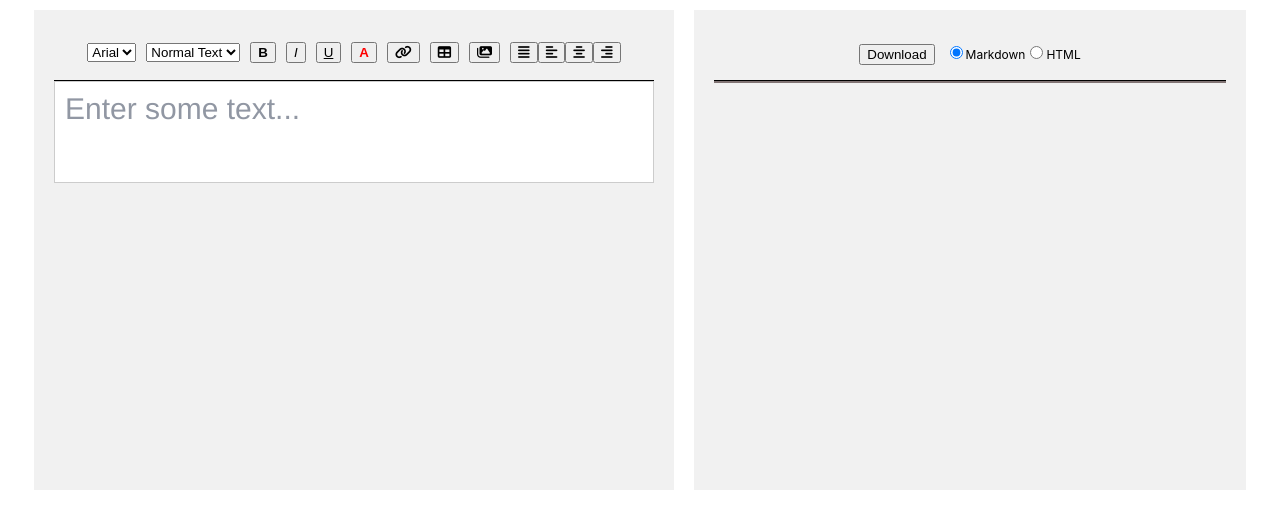
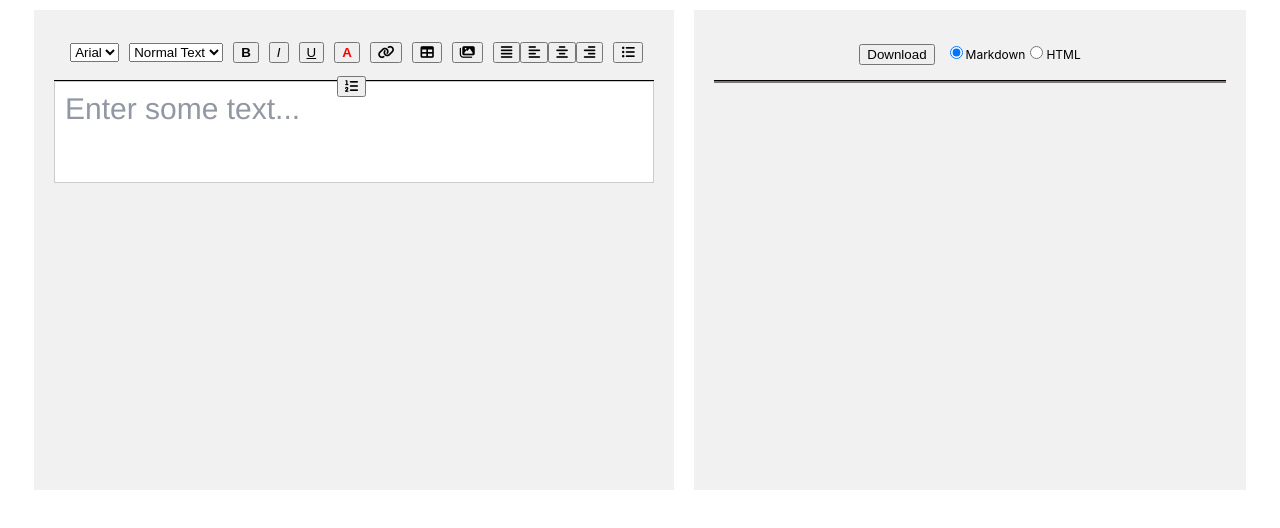
Before and after one commit to chandreshkkhatri/markdown-to-html, a React (Create React App) app: page / in a window 1280 px wide. Shown: the top 528 px of the page. Built offline with nearby package versions, Linux system fonts and the light colour scheme.

Commit message:
feat: implement unordered and ordered list functionality

```diff
--- a/src/RichTextEditor.js
+++ b/src/RichTextEditor.js
@@ -98,6 +98,14 @@ const RichTextEditor = (props) => {
     );
   };
 
+  const _onToggleUnorderedList = () => {
+    handleChange(RichUtils.toggleBlockType(editorState, "unordered-list-item"));
+  };
+
+  const _onToggleOrderedList = () => {
+    handleChange(RichUtils.toggleBlockType(editorState, "ordered-list-item"));
+  };
+
   return (
     <div style={styles.root} className="column">
       <div className="column-header">
@@ -163,6 +171,14 @@ const RichTextEditor = (props) => {
             <i className="fas fa-align-right"></i>
           </button>
         </div>
+        <div style={styles.inlineInputs}>
+          <button onClick={_onToggleUnorderedList}>
+            <i className="fas fa-list-ul"></i> {}
+          </button>
+          <button onClick={_onToggleOrderedList}>
+            <i className="fas fa-list-ol"></i> {}
+          </button>
+        </div>
       </div>
       <div style={styles.editor} className="column-body">
         <Editor
```
